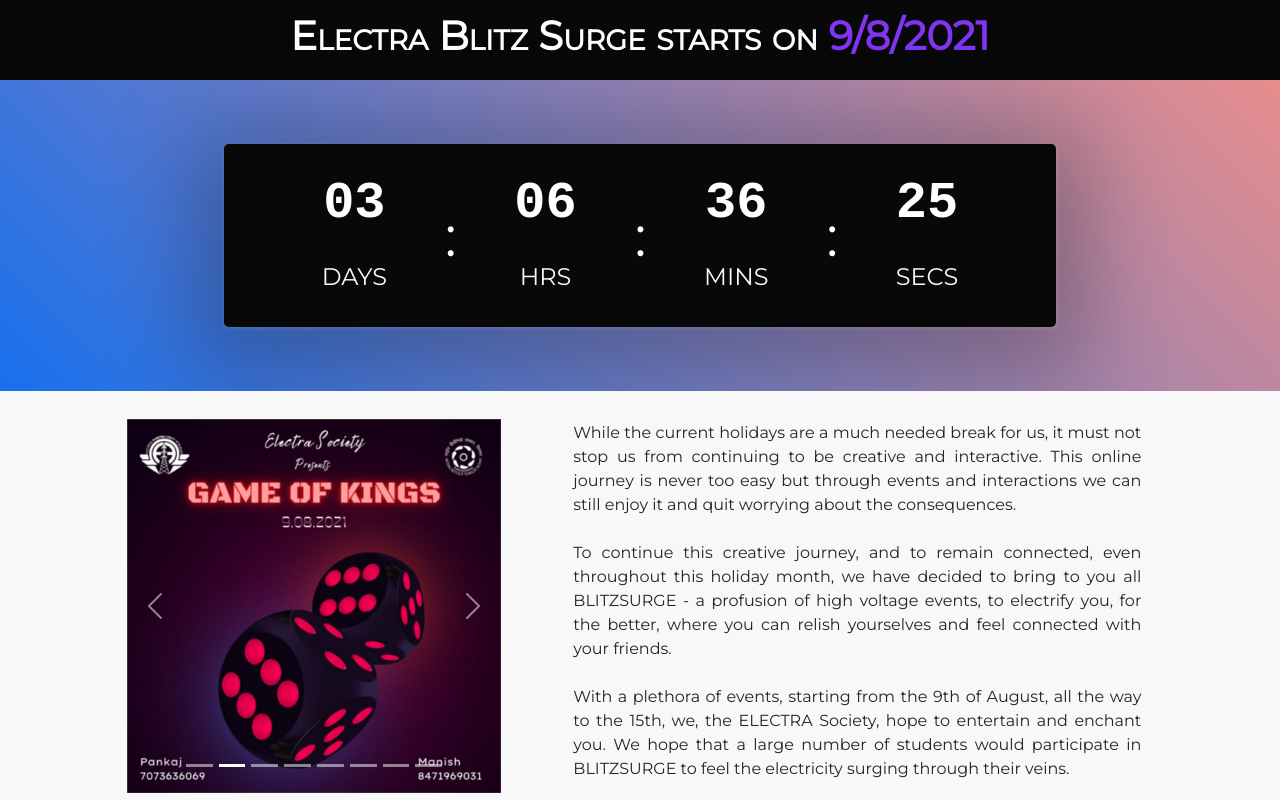
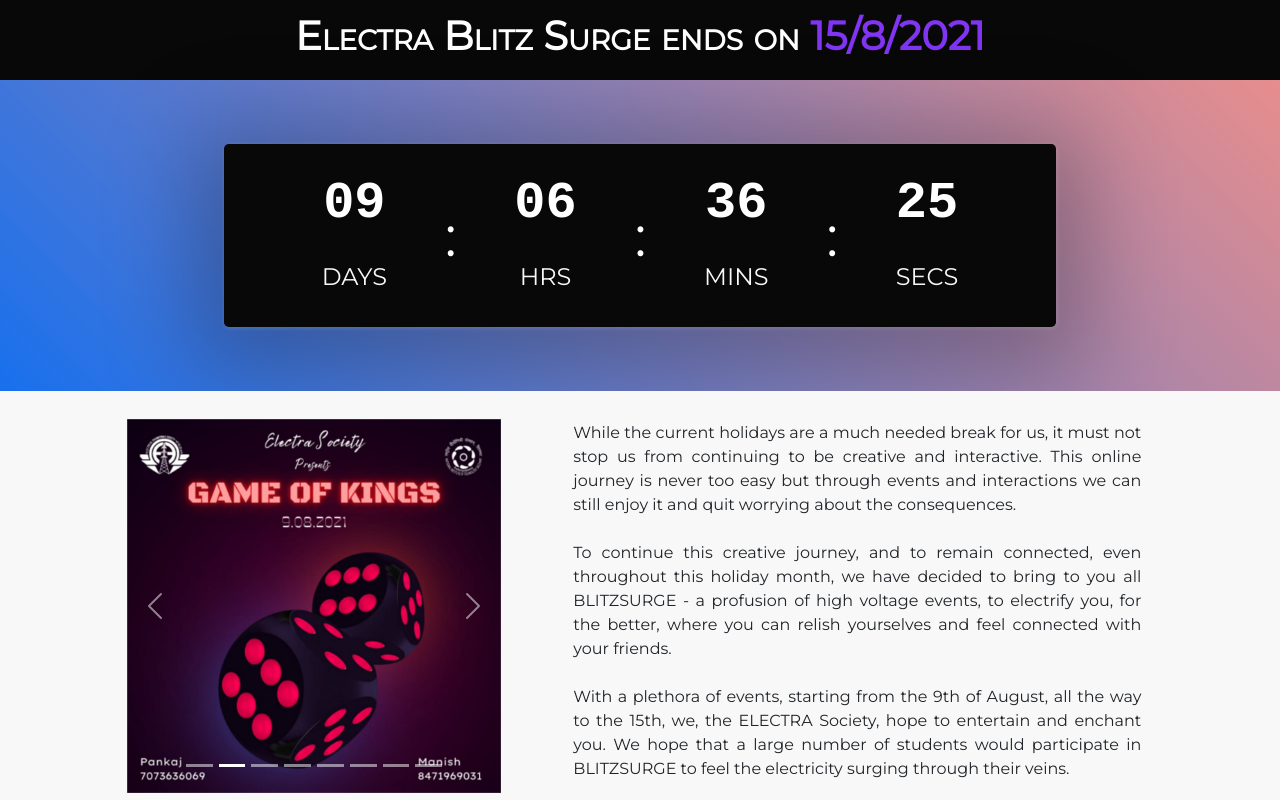
Before and after one commit to biju-borah/React-Vercel, a React (Create React App) app: page / in a window 1280 px wide. Shown: the top 800 px of the page. Built offline with nearby package versions, Linux system fonts and the light colour scheme.

Commit message:
Update Timer.jsx

```diff
--- a/src/components/Timer.jsx
+++ b/src/components/Timer.jsx
@@ -5,7 +5,7 @@ import React, { useEffect, useState } from 'react'; //? React for the react frag
 import "./Timer.css";
 
 //! Date Format : Year, Month(0-11), Date, Hrs, Mins, Secs, Millisecs
-let timeTo = new Date(2021, 7, 9, 0, 0, 0, 0);
+let timeTo = new Date(2021, 7, 15, 0, 0, 0, 0);
 
 let timeLimit = Math.floor( timeTo / 1000);
 
@@ -61,7 +61,7 @@ const Timer = () => {
     <div className="home-sec" id="apply" style={{paddingTop:"0px"}}>
         <div className="timer-heading"
           style={{display: "flex",justifyContent: "center",alignItems: "center", width: "100%",backgroundColor: "#080808",height: "10vh"}}>
-            <h2 style={{fontVariant:"small-caps",color: "white",fontWeight:"bold"}}>Electra Blitz Surge starts on <span className="bold">9/8/2021</span></h2>
+            <h2 style={{fontVariant:"small-caps",color: "white",fontWeight:"bold"}}>Electra Blitz Surge ends on <span className="bold">15/8/2021</span></h2>
         </div>
         <div id="timer">
           {/* {display.length === 4 && <div className="timer-limit">NITS Junior MUN starts on <span className="bold">{timeTo.toLocaleString().substring(0, 10) }</span> !</div>} */}
```
